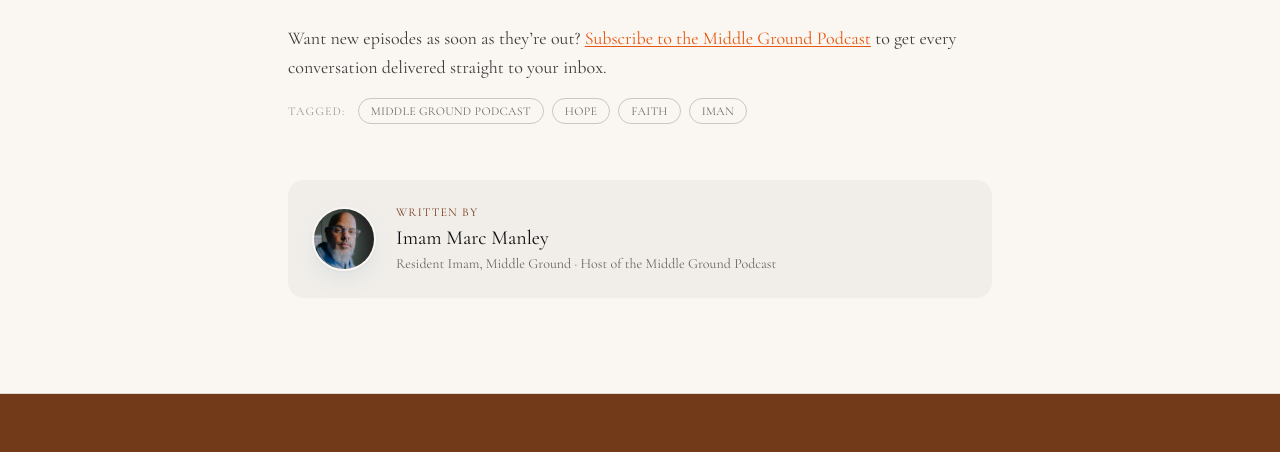
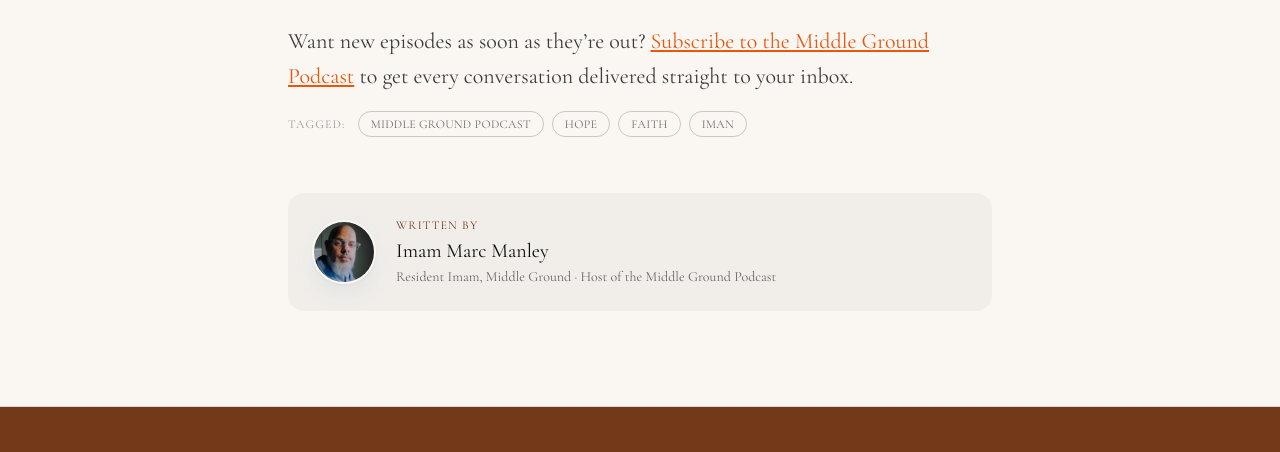
Before and after one commit to marcmanley/middleground, a website: page blog/hope-and-faith-in-times-of-absurdity.html in a window 1280 px wide. Shown: the part 1690-2142 px from the top of the page. Drawn offline with nearby package versions, Linux system fonts and the light colour scheme; no server answers.

Commit message:
Updating blog pages.

```diff
--- a/blog/hope-and-faith-in-times-of-absurdity.html
+++ b/blog/hope-and-faith-in-times-of-absurdity.html
@@ -203,7 +203,7 @@
     </a>
   </div>
 
-  <p class="text-lg text-ink/80 leading-relaxed">Want new episodes as soon as they&rsquo;re out? <a href="https://www.imammarc.com/podcast" target="_blank" rel="noopener noreferrer" class="text-clay underline underline-offset-2 hover:text-earth transition-colors">Subscribe to the Middle Ground Podcast</a> to get every conversation delivered straight to your inbox.</p>
+  <p class="text-[22px] text-ink/80 leading-relaxed">Want new episodes as soon as they&rsquo;re out? <a href="https://www.imammarc.com/podcast" target="_blank" rel="noopener noreferrer" class="text-clay underline underline-offset-2 hover:text-earth transition-colors">Subscribe to the Middle Ground Podcast</a> to get every conversation delivered straight to your inbox.</p>
 
   <div class="flex flex-wrap gap-2 mt-4 mb-14">
     <span class="text-xs tracking-widest uppercase text-ink/40 me-1 self-center">Tagged:</span>
```
